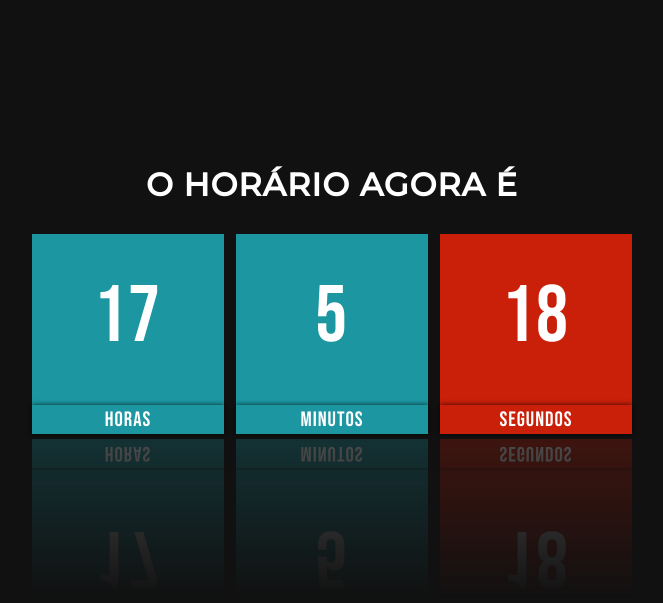
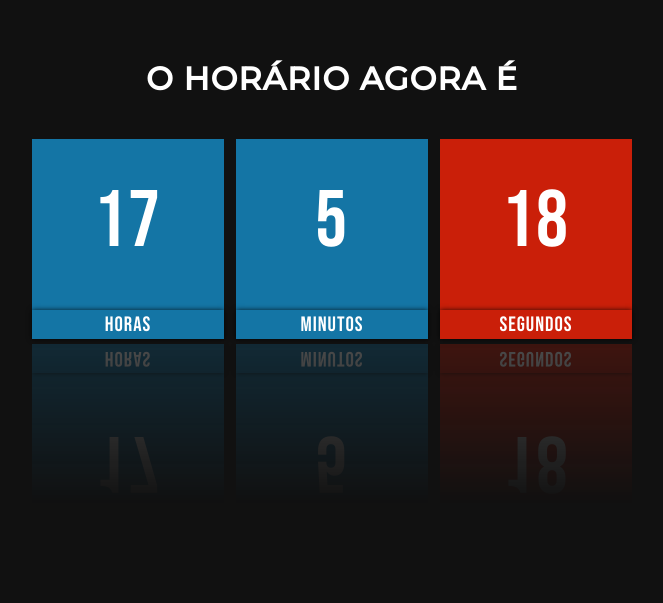
Before and after one commit to M1guelzinN/relogio, a plain HTML site: page index.html in a window 1280 px wide. Shown: the part 101-704 px from the top of the page, without its empty margins (308-971 px from the left). Drawn offline with Linux system fonts and the light colour scheme.

Commit message:
position

```diff
--- a/itens/index.css
+++ b/itens/index.css
@@ -6,23 +6,23 @@
     box-sizing: border-box;
 }
 :root{
-    --colorBox1:rgb(28, 151, 162);
+    --colorBox1:rgb(20, 117, 165);
     --colorBox2: rgb(202, 31, 9);
 }
 
 body{
+    position: relative;
     width: 100vw;
     height: 100vh;
-    display: flex;
-    flex-direction: column;
-
-    justify-content: center;
-    align-items: center;
-
     background-color: #111;
-    overflow-y: hidden;
 }
 h1{
+    position: absolute;
+    top: 20%;
+    left: 50%;
+    width: 90%;
+    text-align: center;
+    transform: translateX(-50%);
     color: white;
     font-size: 2em;
     font-family: "Montserrat" ;
@@ -32,6 +32,10 @@ h1{
     padding-bottom: 30px;
 }
 main{
+    position: absolute;
+    top: 30%;
+    left: 50%;
+    transform: translateX(-50%);
     display: flex;
     justify-content: space-between;
     width: 600px;
```
